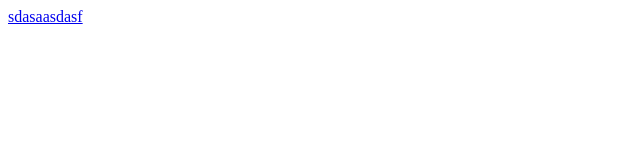
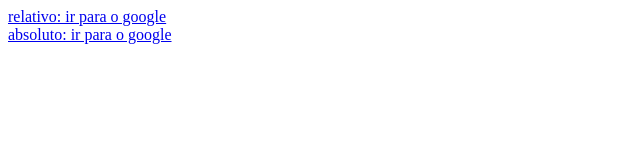
Before and after one commit to leonardo934/Guia-estelar-de-html, a plain HTML site: page links/index.html in a window 1280 px wide. Shown: the whole page, without its empty margins (0-640 px from the left). Drawn offline with Linux system fonts and the light colour scheme.

Commit message:
Caminhos absolutos vs relativos

```diff
--- a/links/index.html
+++ b/links/index.html
@@ -1 +1,5 @@
-<a href="http://google.com">sdasaasdasf</a>
+
+<a href="google.com">relativo: ir para o google</a>
+<br>
+<a href="https://google.com">absoluto: ir para o google</a>
+<br>
```
